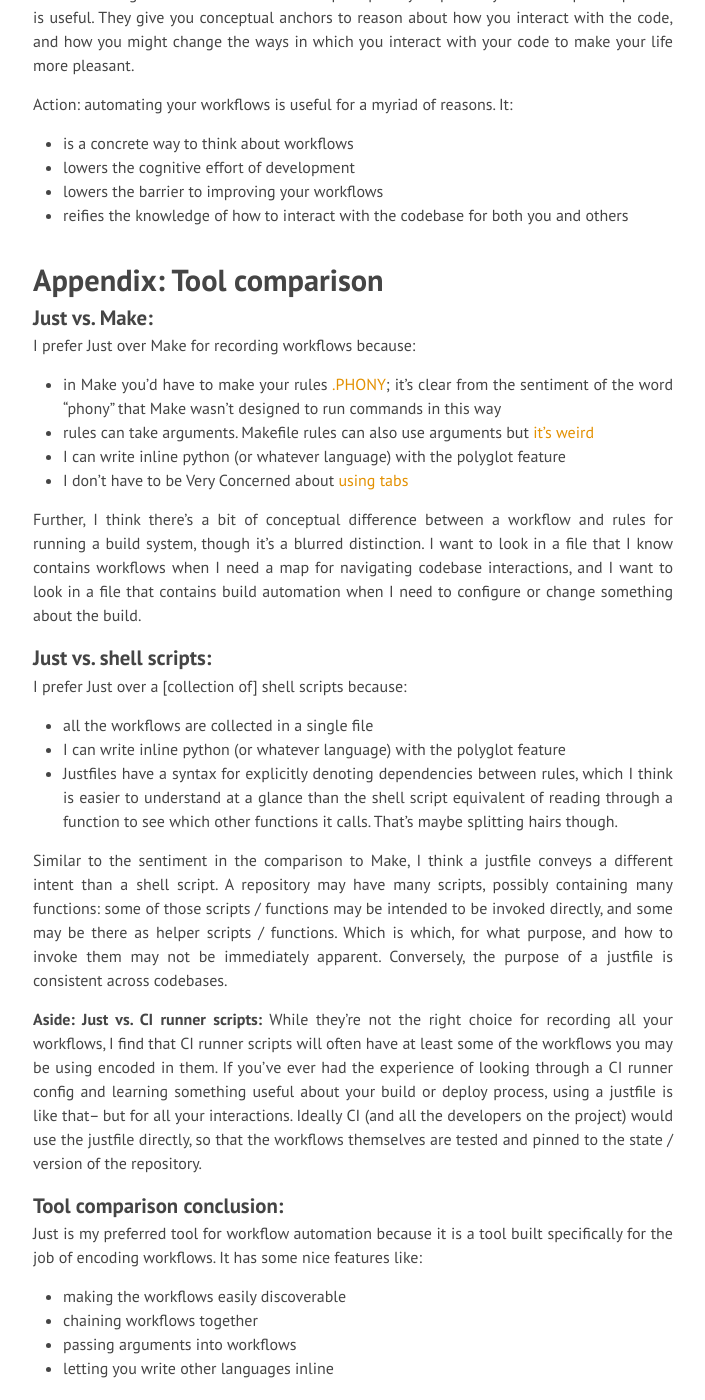
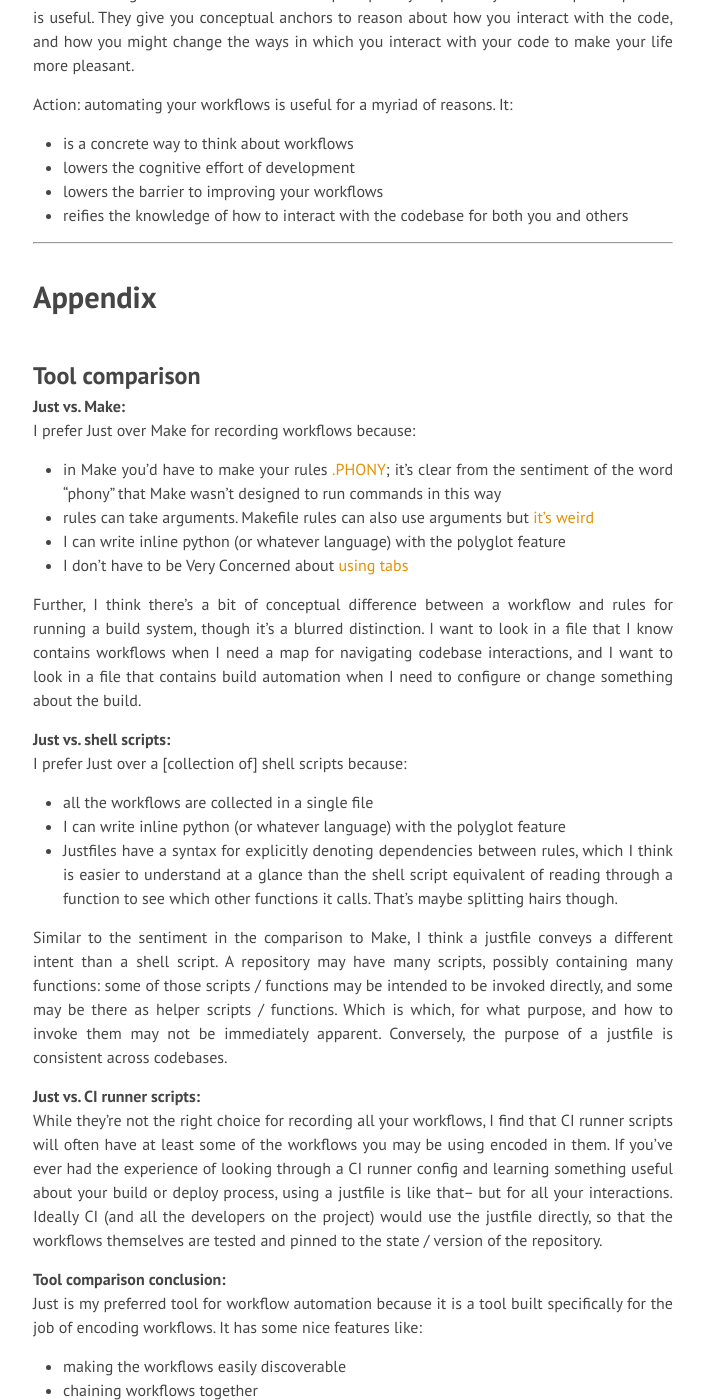
Before and after one commit to anniecherk/anniecherk.github.io, a Jekyll site: the page built from _posts/2021-09-21-loveletter-to-workflow-automation.markdown, in a window 1280 px wide and 1400 px high, scrolled down 8156 px. Shown: the whole window, without its empty margins (287-992 px from the left). Built offline with Jekyll 4.4.1, drawn with Linux system fonts in a browser that asks for light colours; nearby versions of some CDN libraries.

Commit message:
minor wording tweaks

```diff
--- a/_posts/2021-09-21-loveletter-to-workflow-automation.markdown
+++ b/_posts/2021-09-21-loveletter-to-workflow-automation.markdown
@@ -222,10 +222,17 @@
 
 
 
+-------------
 
-# Appendix: Tool comparison
 
-### Just vs. Make:
+
+# Appendix
+
+<br>
+
+## Tool comparison
+
+#### Just vs. Make:
 I prefer Just over Make for recording workflows because:
 - in Make you'd have to make your rules [.PHONY](https://www.gnu.org/software/make/manual/html_node/Phony-Targets.html); it's clear from the sentiment of the word "phony" that Make wasn't designed to run commands in this way
 - rules can take arguments. Makefile rules can also use arguments but [it's weird](https://stackoverflow.com/questions/2214575/passing-arguments-to-make-run)
@@ -234,7 +241,7 @@
 
 Further, I think there's a bit of conceptual difference between a workflow and rules for running a build system, though it's a blurred distinction. I want to look in a file that I know contains workflows when I need a map for navigating codebase interactions, and I want to look in a file that contains build automation when I need to configure or change something about the build.
 
-### Just vs. shell scripts:
+#### Just vs. shell scripts:
 I prefer Just over a [collection of] shell scripts because:
 - all the workflows are collected in a single file
 - I can write inline python (or whatever language) with the polyglot feature
@@ -242,10 +249,10 @@
 
 Similar to the sentiment in the comparison to Make, I think a justfile conveys a different intent than a shell script. A repository may have many scripts, possibly containing many functions: some of those scripts / functions may be intended to be invoked directly, and some may be there as helper scripts / functions. Which is which, for what purpose, and how to invoke them may not be immediately apparent. Conversely, the purpose of a justfile is consistent across codebases.
 
-**Aside: Just vs. CI runner scripts:**
+#### Just vs. CI runner scripts:
 While they’re not the right choice for recording all your workflows, I find that CI runner scripts will often have at least some of the workflows you may be using encoded in them. If you've ever had the experience of looking through a CI runner config and learning something useful about your build or deploy process, using a justfile is like that-- but for all your interactions. Ideally CI (and all the developers on the project) would use the justfile directly, so that the workflows themselves are tested and pinned to the state / version of the repository.
 
-### Tool comparison conclusion:
+#### Tool comparison conclusion:
 Just is my preferred tool for workflow automation because it is a tool built specifically for the job of encoding workflows. It has some nice features like:
 - making the workflows easily discoverable
 - chaining workflows together
```
